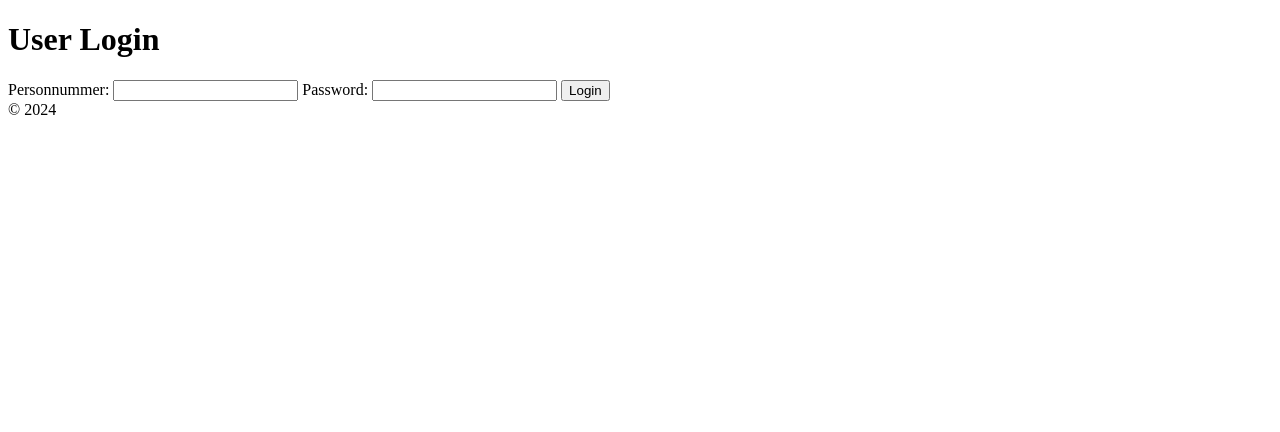
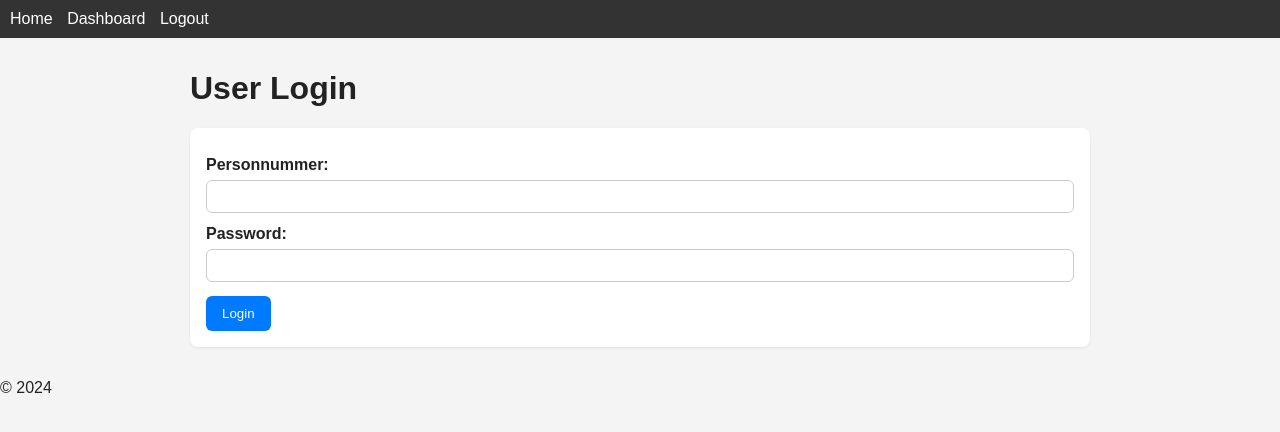
Before and after one commit to Mr-cool08/JK-utbildnings-intyg, a Flask app: page /login in a window 1280 px wide. Shown: the top 432 px of the page. Run offline with Flask 3, Linux system fonts and the light colour scheme; the visitor is signed in with stand-in values (Sample User, id 1).

Commit message:
Add unified styling and logout support

```diff
--- a/main.py
+++ b/main.py
@@ -182,6 +182,15 @@ def login_admin():
     else:
         return jsonify({'status': 'error', 'message': 'Invalid request method', 'method': request.method})
 
+
+@app.route('/logout')
+def logout():
+    """Logga ut både admin och användare."""
+    session.pop('user_logged_in', None)
+    session.pop('admin_logged_in', None)
+    session.pop('personnummer', None)
+    return redirect('/')
+
 if __name__ == '__main__':
     functions.create_database()
     functions.create_test_user()  # Skapa en testanvändare vid start
--- a/static/css/base.css
+++ b/static/css/base.css
@@ -0,0 +1,101 @@
+body {
+    font-family: Arial, Helvetica, sans-serif;
+    margin: 0;
+    padding: 0;
+    background: #f4f4f4;
+    color: #222;
+}
+
+nav {
+    background: #333;
+    color: #fff;
+    padding: 10px;
+}
+
+nav a {
+    color: #fff;
+    margin-right: 10px;
+    text-decoration: none;
+}
+
+nav a:hover {
+    text-decoration: underline;
+}
+
+main {
+    max-width: 900px;
+    margin: 32px auto;
+    padding: 0 16px;
+}
+
+form {
+    background: #fff;
+    padding: 16px;
+    border-radius: 8px;
+    box-shadow: 0 1px 3px rgba(0, 0, 0, 0.08);
+}
+
+label {
+    display: block;
+    margin: 12px 0 6px;
+    font-weight: 600;
+}
+
+input[type="text"],
+input[type="email"],
+input[type="password"],
+input[type="file"] {
+    width: 100%;
+    padding: 8px 10px;
+    border: 1px solid #ccc;
+    border-radius: 6px;
+    box-sizing: border-box;
+}
+
+.row {
+    display: flex;
+    gap: 12px;
+}
+
+.col {
+    flex: 1;
+}
+
+button {
+    margin-top: 14px;
+    padding: 10px 16px;
+    border: none;
+    background: #007bff;
+    color: white;
+    border-radius: 6px;
+    cursor: pointer;
+}
+
+button[disabled] {
+    opacity: 0.6;
+    cursor: default;
+}
+
+.message {
+    margin-top: 14px;
+    padding: 10px;
+    border-radius: 6px;
+}
+
+.success {
+    background: #e6ffe6;
+    border: 1px solid #7ddc7d;
+    color: #1b6e1b;
+}
+
+.error {
+    background: #ffe6e6;
+    border: 1px solid #e07d7d;
+    color: #6e1b1b;
+}
+
+small.hint {
+    color: #666;
+    display: block;
+    margin-top: 6px;
+}
--- a/templates/admin.html
+++ b/templates/admin.html
@@ -1,10 +1,5 @@
 {% extends 'base.html' %}
 {% block title %}Admin — Create User{% endblock %}
-{% block head %}
-    <meta charset="UTF-8" />
-    <meta name="viewport" content="width=device-width,initial-scale=1" />
-    <link rel="stylesheet" href="{{ url_for('static', filename='css/admin.css') }}" />
-{% endblock %}
 {% block content %}
     <h1>Admin — Create User</h1>
     <p>Use this form to add a pending user. Fields are required. When the POST succeeds the server will insert into <code>pending_users</code>.</p>
--- a/templates/admin_login.html
+++ b/templates/admin_login.html
@@ -1,10 +1,5 @@
 {% extends 'base.html' %}
 {% block title %}Admin Login{% endblock %}
-{% block head %}
-    <meta charset="UTF-8">
-    <meta name="viewport" content="width=device-width, initial-scale=1.0">
-    <title>Admin Login</title>
-{% endblock %}
 {% block content %}
     <h1>Admin Login</h1>
     <form action="/login_admin" method="POST">
--- a/templates/base.html
+++ b/templates/base.html
@@ -4,9 +4,23 @@
     <meta charset="UTF-8">
     <title>{% block title %}My Site{% endblock %}</title>
     <meta name="viewport" content="width=device-width, initial-scale=1.0">
+    <link rel="stylesheet" href="{{ url_for('static', filename='css/base.css') }}">
     {% block head %}{% endblock %}
 </head>
 <body>
+    <nav>
+        <a href="/">Home</a>
+        {% if session.get('user_logged_in') %}
+            <a href="/dashboard">Dashboard</a>
+            <a href="/logout">Logout</a>
+        {% elif session.get('admin_logged_in') %}
+            <a href="/admin">Admin</a>
+            <a href="/logout">Logout</a>
+        {% else %}
+            <a href="/login">User Login</a>
+            <a href="/login_admin">Admin Login</a>
+        {% endif %}
+    </nav>
     <main>
         {% block content %}{% endblock %}
     </main>
--- a/templates/index.html
+++ b/templates/index.html
@@ -0,0 +1,6 @@
+{% extends 'base.html' %}
+{% block title %}Home{% endblock %}
+{% block content %}
+<h1>Welcome</h1>
+<p>Use the navigation links above to get started.</p>
+{% endblock %}
--- a/templates/user_login.html
+++ b/templates/user_login.html
@@ -1,13 +1,8 @@
 {% extends 'base.html' %}
 {% block title %}User Login{% endblock %}
-{% block head %}
-    <meta charset="UTF-8">
-    <meta name="viewport" content="width=device-width, initial-scale=1.0">
-    <title>User Login</title>
-{% endblock %}
 {% block content %}
     <h1>User Login</h1>
-    {% if error %}<p style="color: red;">{{ error }}</p>{% endif %}
+    {% if error %}<p class="error">{{ error }}</p>{% endif %}
     <form action="/login" method="POST">
         <label for="personnummer">Personnummer:</label>
         <input type="text" id="personnummer" name="personnummer" required>
```
Also changed, not shown: static/css/admin.css (deleted, +0 -14 lines), tests/test_main.py (+20 -13 lines), static/css/index.css (deleted).
